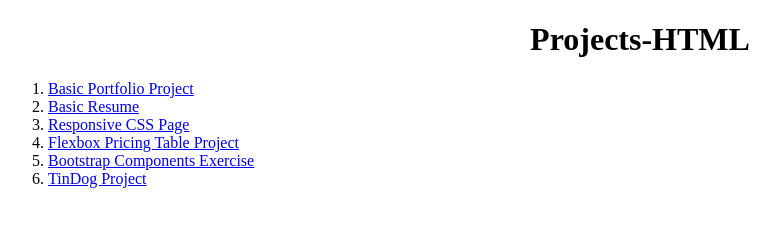
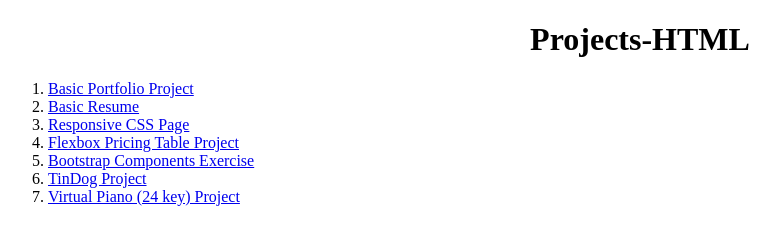
Before and after one commit to erenxcolakx/HTML-CSS-JS-Projects, a plain HTML site: page index.html in a window 1280 px wide. Shown: the whole page, without its empty margins (0-780 px from the left). Drawn offline with Linux system fonts and the light colour scheme.

Commit message:
Virtual Piano added

```diff
--- a/index.html
+++ b/index.html
@@ -14,6 +14,7 @@
         <li> <a href="Flexbox_Pricing_Table_Project/index.html"> Flexbox Pricing Table Project</li>
         <li> <a href="Bootstrap Components Exercise/index.html"> Bootstrap Components Exercise</li>
         <li> <a href="TinDog Project/index.html">TinDog Project</li>
+        <li> <a href="PianoSite/index.html">Virtual Piano (24 key) Project</li>
     </ol>
 </body>
 </html>
```
